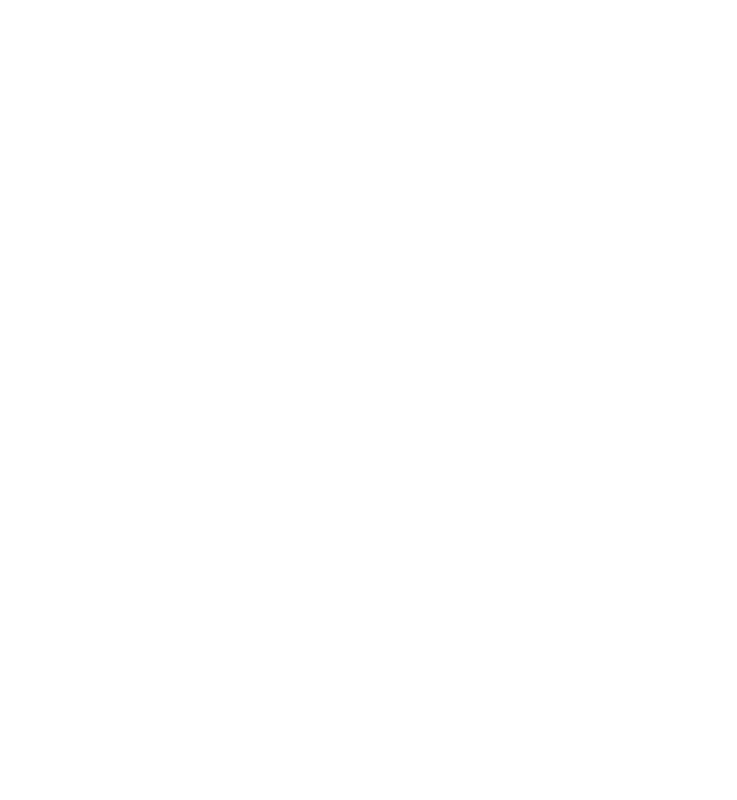
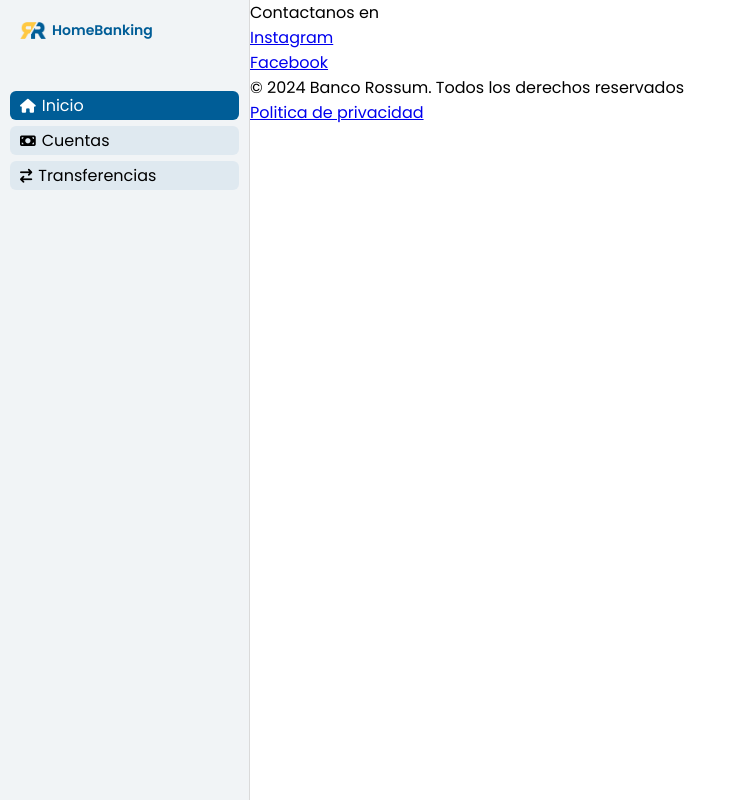
Before and after one commit to maxivecchio/itbank, a plain HTML site: page index.html in a window 1280 px wide. Shown: the whole page, without its empty margins (0-737 px from the left). Drawn offline with Linux system fonts and the light colour scheme.

Commit message:
Update
Co-authored-by: gustavobaya <gustavobaya@users.noreply.github.com>
Co-authored-by: aguiita <aguiita@users.noreply.github.com>

```diff
--- a/index.html
+++ b/index.html
@@ -1,12 +1,58 @@
 <!DOCTYPE html>
 <html lang="en">
-<head>
-    <meta charset="UTF-8">
-    <meta name="viewport" content="width=device-width, initial-scale=1.0">
-    <link rel="stylesheet" type="text/css" href="style.css">
+  <head>
+    <meta charset="UTF-8" />
+    <meta name="viewport" content="width=device-width, initial-scale=1.0" />
+    <link rel="stylesheet" type="text/css" href="style.css" />
     <title>Home Banking | Rossum</title>
-</head>
-<body>
+    <link rel="icon" href="img/logo.webp" type="image/weebp" />
+    <script
+      src="https://kit.fontawesome.com/82cfd2079d.js"
+      crossorigin="anonymous"
+    ></script>
+  </head>
+  <body>
+    <!-- Header -->
+    <header></header>
+    <!-- Menú lateral -->
+    <aside class="side_menu">
+      <div class="logo">
+        <img src="/img/logo.webp" alt="Rossum Logo" />
+        <span>HomeBanking</span>
+      </div>
+      <nav>
+        <ul>
+          <li><a class="active" href="index.html"><i class="fa-solid fa-house fa-icon"></i> Inicio</a></li>
+          <li><a href="cuentas.html"><i class="fa-solid fa-money-bill fa-icon"></i> Cuentas</a></li>
+          <li><a href="transferencias.html"><i class="fa-solid fa-arrow-right-arrow-left fa-icon"></i> Transferencias</a></li>
+        </ul>
+      </nav>
+    </aside>
+    <!-- Contenido de la página -->
+    <div class="main_content">
+      <main>
 
-</body>
+      </main>
+
+      <footer>
+        <p >
+          Contactanos en <br>
+          <a href="https://www.instagram.com/"> Instagram </a>
+          <br />
+          <a href="https://www.facebook.com/"> Facebook </a>
+        </p>
+        <p>&copy; 2024 Banco Rossum. Todos los derechos reservados</p>
+        <p>
+          <a
+            href="/politica-de-privacidad"
+            target="_blank"
+            title="vea nuestra politica de privacidad"
+          >Politica de privacidad
+          </a>
+        </p>
+      </footer>
+
+
+    </div>
+  </body>
 </html>
--- a/style.css
+++ b/style.css
@@ -0,0 +1,87 @@
+@import url("https://fonts.googleapis.com/css2?family=Poppins:ital,wght@0,100;0,200;0,300;0,400;0,500;0,600;0,700;0,800;0,900;1,100;1,200;1,300;1,400;1,500;1,600;1,700;1,800;1,900&display=swap");
+
+* {
+  margin: 0;
+  padding: 0;
+  box-sizing: border-box;
+  font-family: "Poppins", sans-serif;
+}
+
+:root {
+  --primary-color: #005d97;
+  /* --primary-color: #005d9718; */
+}
+
+.main_content {
+  margin-left: 250px;
+  transition: 0.5s;
+}
+
+.side_menu {
+  position: fixed;
+  top: 0;
+  left: 0;
+  width: 250px;
+  height: 100%;
+  background-color: #e1e7eb75;
+  z-index: 1000;
+  overflow-y: auto;
+  transition: 0.5s;
+  padding: 10px;
+  border-right: 1px solid #dadada;
+}
+.side_menu nav {
+  margin-top: 40px;
+}
+
+.side_menu ul {
+  padding: 0;
+  margin: 0;
+  list-style: none;
+}
+
+.side_menu .logo {
+  display: flex;
+  align-items: center;
+  padding: 10px;
+}
+
+.side_menu .logo img {
+  width: 26px;
+  margin-right: 6px;
+}
+
+.side_menu .logo span {
+  font-weight: 600;
+  font-size: 14px;
+  color: var(--primary-color);
+}
+
+.side_menu nav ul a {
+  margin-top: 6px;
+  border-radius: 6px;
+  padding: 2px 10px;
+  display: inline-block;
+  color: #000;
+  text-decoration: none;
+  width: 100%;
+  transition: 0.1s all ease;
+  background-color: #cadde975;
+  display: flex;
+  align-items: center;
+}
+
+.side_menu nav ul a.active {
+  background-color: var(--primary-color);
+  color: #fff;
+}
+
+.side_menu nav ul a:hover {
+  background-color: var(--primary-color);
+  color: #fff;
+}
+
+.side_menu .fa-icon {
+  font-size: 14px;
+  margin-right: 6px;
+}
```
Also changed, not shown: cuentas.html (added, +13 -0 lines), img/logo.webp (added), rossum.png (added).
